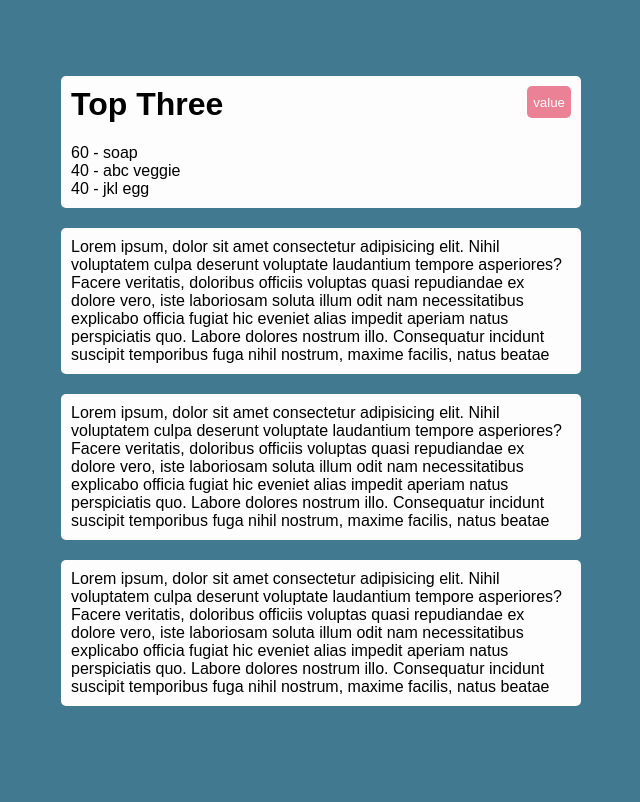
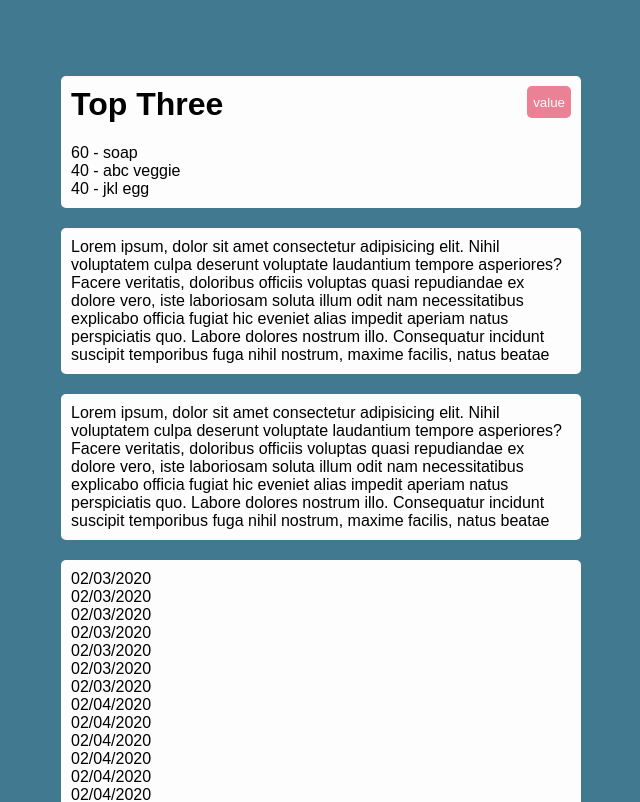
Before and after one commit to maxilukowski/hotel-dashboard, a React (Create React App) app: page / in a window 1280 px wide. Shown: the top 802 px of the page, without its empty margins (339-979 px from the left). Built offline with nearby package versions, Linux system fonts and the light colour scheme.

Commit message:
Add sort function for delivery-dates

```diff
--- a/src/components/incomingDeliveries/IncomingDeliveriesCard.js
+++ b/src/components/incomingDeliveries/IncomingDeliveriesCard.js
@@ -1,16 +1,16 @@
 import React from 'react'
+import data from './../../AVISIO frontend challenge orders.json'
 
 const IncomingDeliveriesCard = () => {
+  const compare = (a, b) =>
+    a.deliveryDate.replace(/\//g, '') - b.deliveryDate.replace(/\//g, '')
+  const sortedData = data.sort(compare)
   return (
-    <div>
-      Lorem ipsum, dolor sit amet consectetur adipisicing elit. Nihil voluptatem
-      culpa deserunt voluptate laudantium tempore asperiores? Facere veritatis,
-      doloribus officiis voluptas quasi repudiandae ex dolore vero, iste
-      laboriosam soluta illum odit nam necessitatibus explicabo officia fugiat
-      hic eveniet alias impedit aperiam natus perspiciatis quo. Labore dolores
-      nostrum illo. Consequatur incidunt suscipit temporibus fuga nihil nostrum,
-      maxime facilis, natus beatae
-    </div>
+    <>
+      {sortedData.map(({ deliveryDate, productId }) => {
+        return <div key={productId + deliveryDate}>{deliveryDate}</div>
+      })}
+    </>
   )
 }
 
```
Also changed, not shown: 1 other file (tests, documents, lock files or other folders).
